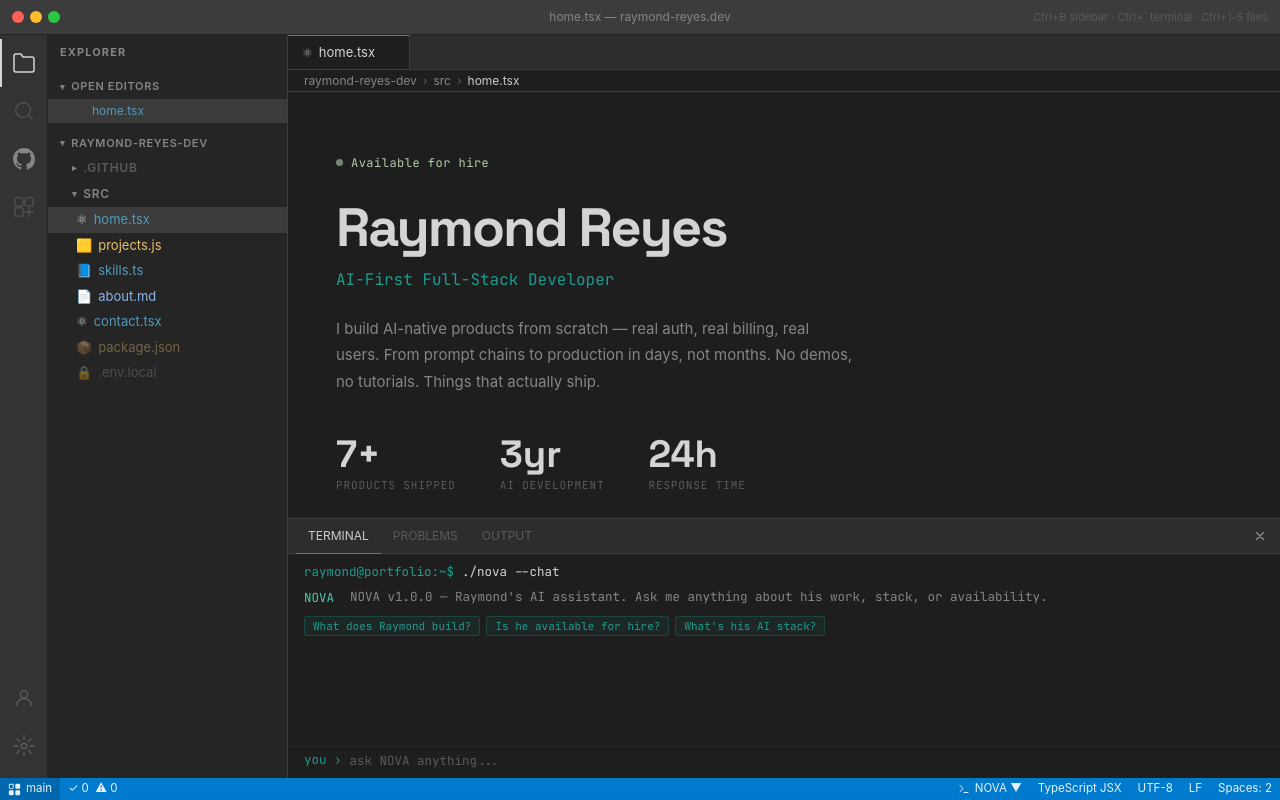
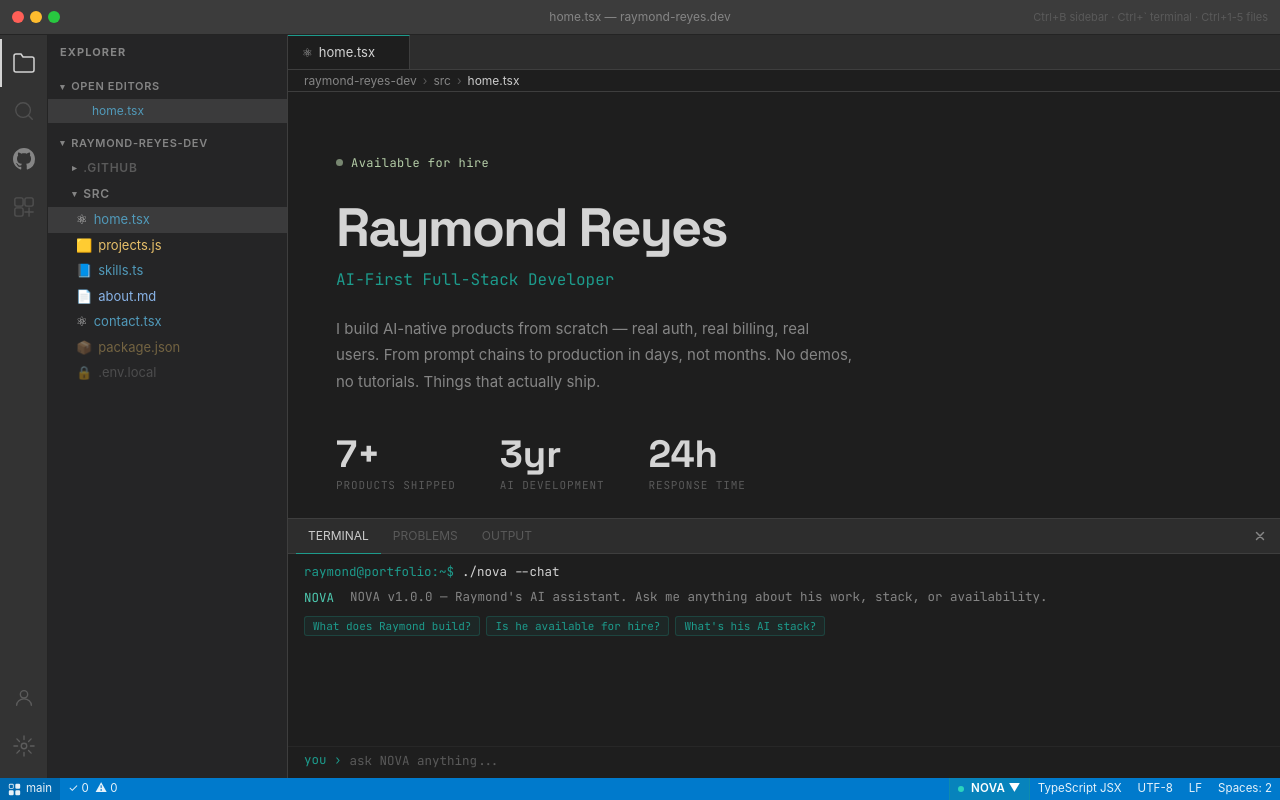
Before and after one commit to RaymondDRH/portafolio, a Next.js app: page / in a window 1280 px wide. Built offline with nearby package versions, Linux system fonts and the light colour scheme.

Commit message:
feat: highlight NOVA terminal button in statusbar with teal accent and pulse

```diff
--- a/app/globals.css
+++ b/app/globals.css
@@ -458,6 +458,29 @@ button { font-family: inherit; cursor: pointer; border: none; background: none;
 .contact-channel-label { font-size: 10.5px; font-family: var(--font-mono); color: var(--text-faint); text-transform: uppercase; letter-spacing: 0.06em; }
 .contact-channel-value { font-size: 13.5px; color: var(--text-bright); font-family: var(--font-mono); }
 
+/* ── NOVA Status Button ── */
+.vsc-nova-btn {
+  background: rgba(29,155,140,0.25) !important;
+  color: #fff !important;
+  font-weight: 600;
+  gap: 7px;
+  letter-spacing: 0.03em;
+  border-left: 1px solid rgba(29,155,140,0.3);
+  border-right: 1px solid rgba(29,155,140,0.3);
+  transition: background 0.15s;
+}
+.vsc-nova-btn:hover { background: rgba(29,155,140,0.45) !important; }
+.vsc-nova-btn.closed { background: rgba(29,155,140,0.15) !important; }
+.nova-dot {
+  display: inline-block; width: 6px; height: 6px; border-radius: 50%;
+  background: #2BD4BD; flex-shrink: 0;
+}
+.nova-dot.pulse { animation: nova-pulse 2s ease-in-out infinite; }
+@keyframes nova-pulse {
+  0%, 100% { opacity: 1; transform: scale(1); }
+  50% { opacity: 0.4; transform: scale(0.7); }
+}
+
 /* ── Responsive ── */
 @media (max-width: 900px) {
   .vsc-sidebar { display: none; }
--- a/components/StatusBar.tsx
+++ b/components/StatusBar.tsx
@@ -20,11 +20,12 @@ export default function StatusBar({
       </div>
 
       <div className="vsc-statusbar-right">
-        <div className="vsc-status-item" onClick={onTerminal} title="Toggle terminal (Ctrl+`)">
-          <svg width="12" height="12" viewBox="0 0 24 24" fill="none" stroke="currentColor" strokeWidth="2" strokeLinecap="round" strokeLinejoin="round">
-            <polyline points="4 17 10 11 4 5" />
-            <line x1="12" y1="19" x2="20" y2="19" />
-          </svg>
+        <div
+          className={`vsc-status-item vsc-nova-btn${panelOpen ? '' : ' closed'}`}
+          onClick={onTerminal}
+          title="Toggle NOVA terminal (Ctrl+`)"
+        >
+          <span className={`nova-dot${panelOpen ? '' : ' pulse'}`} />
           NOVA {panelOpen ? '▼' : '▲'}
         </div>
         <div className="vsc-status-item">{lang}</div>
```
